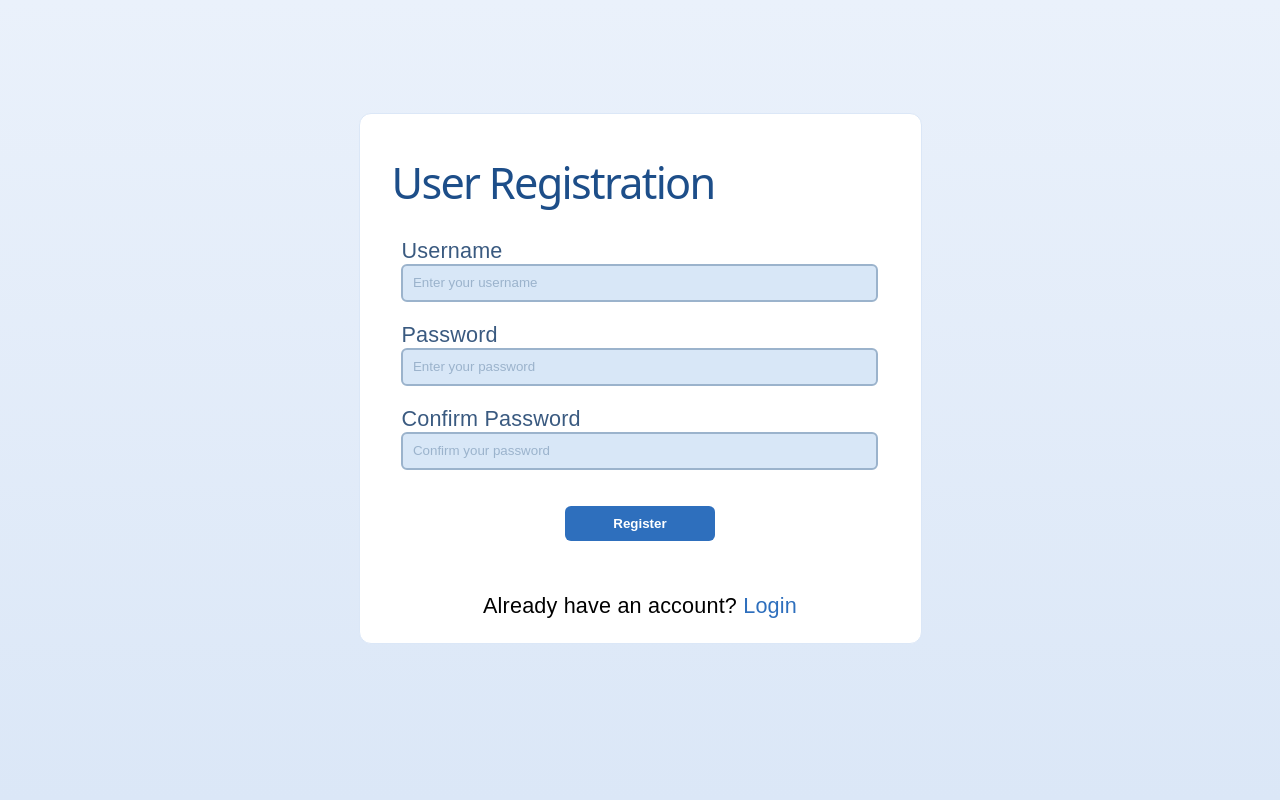
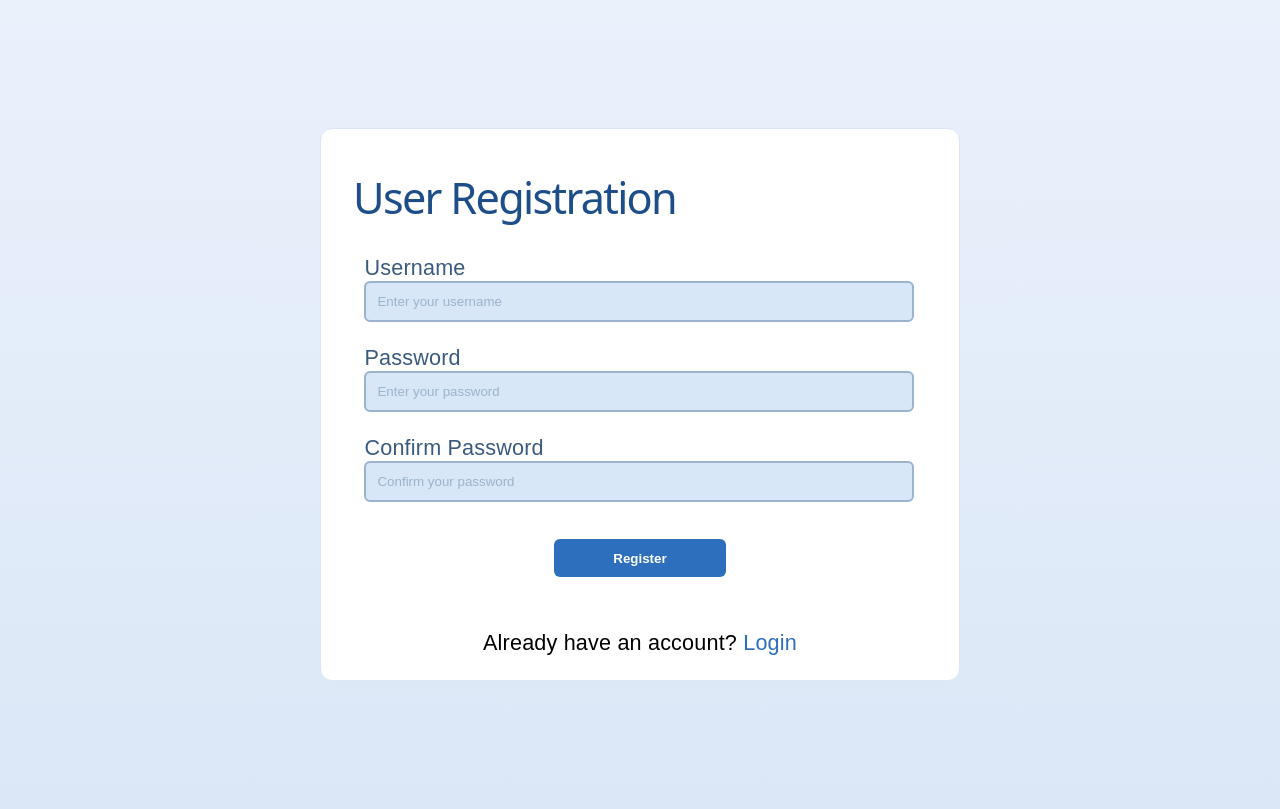
Before and after one commit to LikeJean30-prog/Final_IT342_activity01, a React (Vite) app in the folder activity01-frontend/: page /register in a window 1280 px wide. Built offline with nearby package versions, Linux system fonts and the light colour scheme.

Commit message:
Minor styling adjustments

```diff
--- a/activity01-frontend/src/index.css
+++ b/activity01-frontend/src/index.css
@@ -32,8 +32,7 @@ body {
 }
 
 #root {
-  width: 1126px;
-  max-width: 100%;
+  width: 100%;
   margin: 0 auto;
   text-align: center;
   min-height: 100svh;
--- a/activity01-frontend/src/styles/Register.css
+++ b/activity01-frontend/src/styles/Register.css
@@ -59,7 +59,6 @@ body{
 }
 .login-prompt{
     text-align:center;
-    color:
 }
 .login-link{
     color:#2E6FBD;
```
